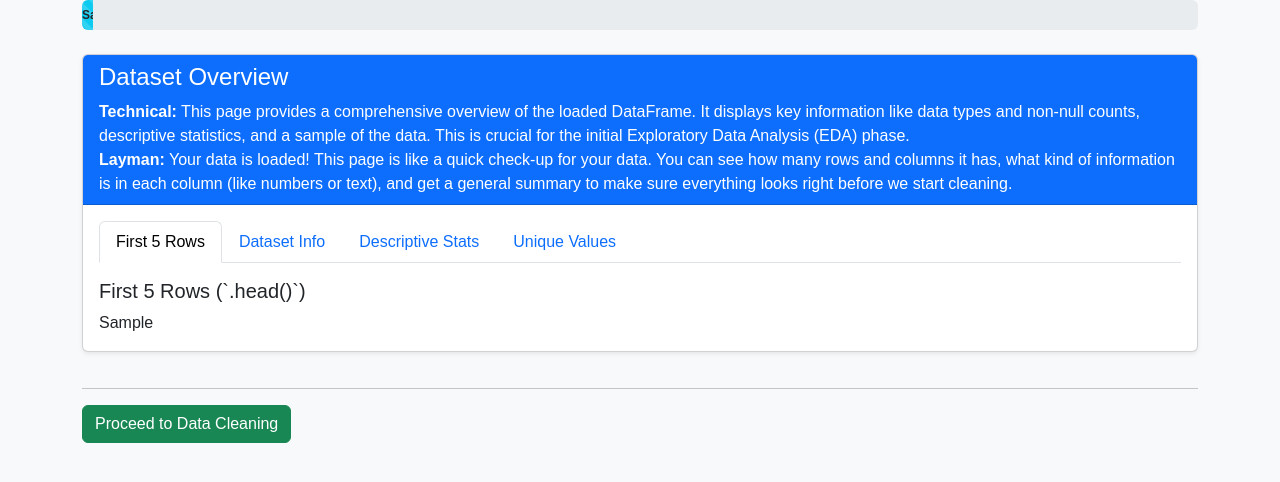
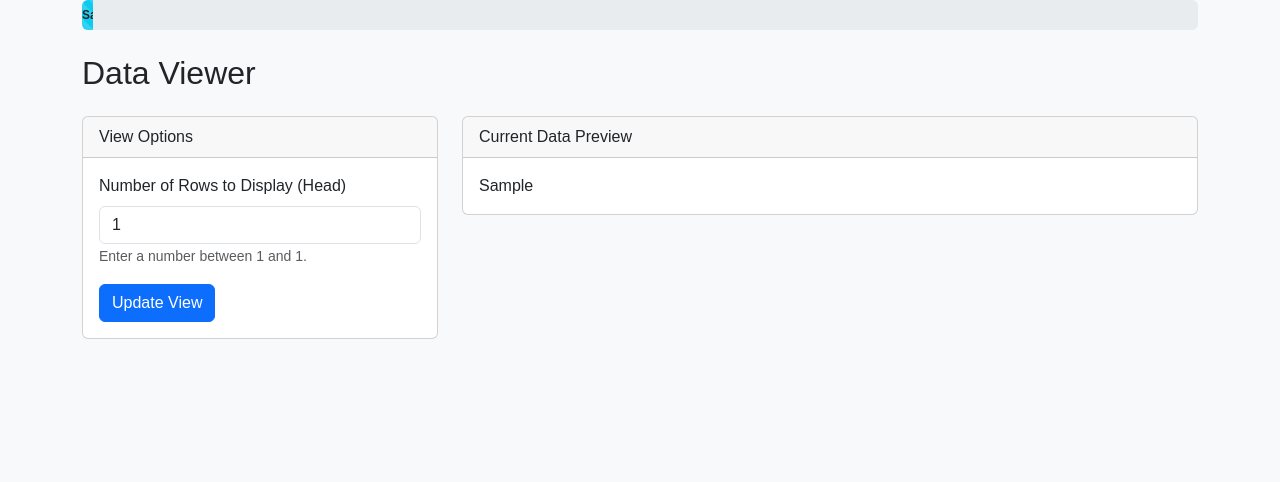
Before and after one commit to laxjovial/data_sci_webapp, a Flask app: template templates/data_viewer.html in a window 1280 px wide. Shown: the part 80-562 px from the top of the page. Run offline with Flask 3, Linux system fonts and the light colour scheme; the template is opened without the code that fills it: most values are stand-ins (such as "Sample title", 1, 10 or a date in 2020); parts of the project's set-up code (start-up, migrations or seed data) failed here and were passed over.

Commit message:
Update data_viewer.html

```diff
--- a/templates/data_viewer.html
+++ b/templates/data_viewer.html
@@ -3,75 +3,47 @@
 {% block content %}
 <div class="row">
     <div class="col-md-12">
-        <div class="card shadow-sm">
-            <div class="card-header bg-primary text-white">
-                <h4>Dataset Overview</h4>
-                <p class="mb-0">
-                    <span class="fw-bold">Technical:</span>
-                    This page provides a comprehensive overview of the loaded DataFrame. It displays key information
-                    like data types and non-null counts, descriptive statistics, and a sample of the data.
-                    This is crucial for the initial Exploratory Data Analysis (EDA) phase.
-                    <br>
-                    <span class="fw-bold">Layman:</span>
-                    Your data is loaded! This page is like a quick check-up for your data. You can see how many
-                    rows and columns it has, what kind of information is in each column (like numbers or text),
-                    and get a general summary to make sure everything looks right before we start cleaning.
-                </p>
+        <h2 class="mb-4">Data Viewer</h2>
+    </div>
+</div>
+
+<div class="row">
+    <div class="col-md-4">
+        <div class="card">
+            <div class="card-header">
+                View Options
             </div>
             <div class="card-body">
-                <ul class="nav nav-tabs" id="myTab" role="tablist">
-                    <li class="nav-item" role="presentation">
-                        <button class="nav-link active" id="head-tab" data-bs-toggle="tab" data-bs-target="#head" type="button" role="tab" aria-controls="head" aria-selected="true">First 5 Rows</button>
-                    </li>
-                    <li class="nav-item" role="presentation">
-                        <button class="nav-link" id="info-tab" data-bs-toggle="tab" data-bs-target="#info" type="button" role="tab" aria-controls="info" aria-selected="false">Dataset Info</button>
-                    </li>
-                    <li class="nav-item" role="presentation">
-                        <button class="nav-link" id="desc-tab" data-bs-toggle="tab" data-bs-target="#desc" type="button" role="tab" aria-controls="desc" aria-selected="false">Descriptive Stats</button>
-                    </li>
-                    <li class="nav-item" role="presentation">
-                        <button class="nav-link" id="unique-tab" data-bs-toggle="tab" data-bs-target="#unique" type="button" role="tab" aria-controls="unique" aria-selected="false">Unique Values</button>
-                    </li>
-                </ul>
-                <div class="tab-content" id="myTabContent">
-                    <div class="tab-pane fade show active" id="head" role="tabpanel" aria-labelledby="head-tab">
-                        <h5 class="mt-3">First 5 Rows (`.head()`)</h5>
-                        {{ df_head | safe }}
+                <form action="{{ url_for('data_viewer') }}" method="POST">
+                    <div class="mb-3">
+                        <label for="num_rows" class="form-label">Number of Rows to Display (Head)</label>
+                        <input type="number" class="form-control" id="num_rows" name="num_rows" value="{{ num_rows }}" min="1" max="{{ total_rows }}" required>
+                        <small class="form-text text-muted">Enter a number between 1 and {{ total_rows }}.</small>
                     </div>
-                    <div class="tab-pane fade" id="info" role="tabpanel" aria-labelledby="info-tab">
-                        <h5 class="mt-3">Dataset Info (`.info()`)</h5>
-                        <pre>{{ df_info }}</pre>
+                    <button type="submit" class="btn btn-primary">Update View</button>
+                </form>
+            </div>
+        </div>
+    </div>
+
+    <div class="col-md-8">
+        <div class="card">
+            <div class="card-header">
+                Current Data Preview
+            </div>
+            <div class="card-body">
+                {% if error %}
+                    <div class="alert alert-danger">{{ error }}</div>
+                {% endif %}
+                {% if data_viewer %}
+                    <div class="table-responsive">
+                        {{ data_viewer|safe }}
                     </div>
-                    <div class="tab-pane fade" id="desc" role="tabpanel" aria-labelledby="desc-tab">
-                        <h5 class="mt-3">Descriptive Statistics (`.describe()`)</h5>
-                        {{ df_desc | safe }}
-                    </div>
-                    <div class="tab-pane fade" id="unique" role="tabpanel" aria-labelledby="unique-tab">
-                        <h5 class="mt-3">Unique Values (Top 10) per Column</h5>
-                        <table class="table table-striped table-bordered">
-                            <thead>
-                                <tr>
-                                    <th>Column</th>
-                                    <th>Unique Values</th>
-                                </tr>
-                            </thead>
-                            <tbody>
-                                {% for col, values in unique_values.items() %}
-                                <tr>
-                                    <td>{{ col }}</td>
-                                    <td>{{ values|join(', ') }}</td>
-                                </tr>
-                                {% endfor %}
-                            </tbody>
-                        </table>
-                    </div>
-                </div>
+                {% else %}
+                    <p>No data to display. Please import a dataset first.</p>
+                {% endif %}
             </div>
         </div>
     </div>
 </div>
-<hr>
-<a href="{{ url_for('data_cleaning') }}" class="btn btn-success">Proceed to Data Cleaning</a>
-
-
 {% endblock %}
```
